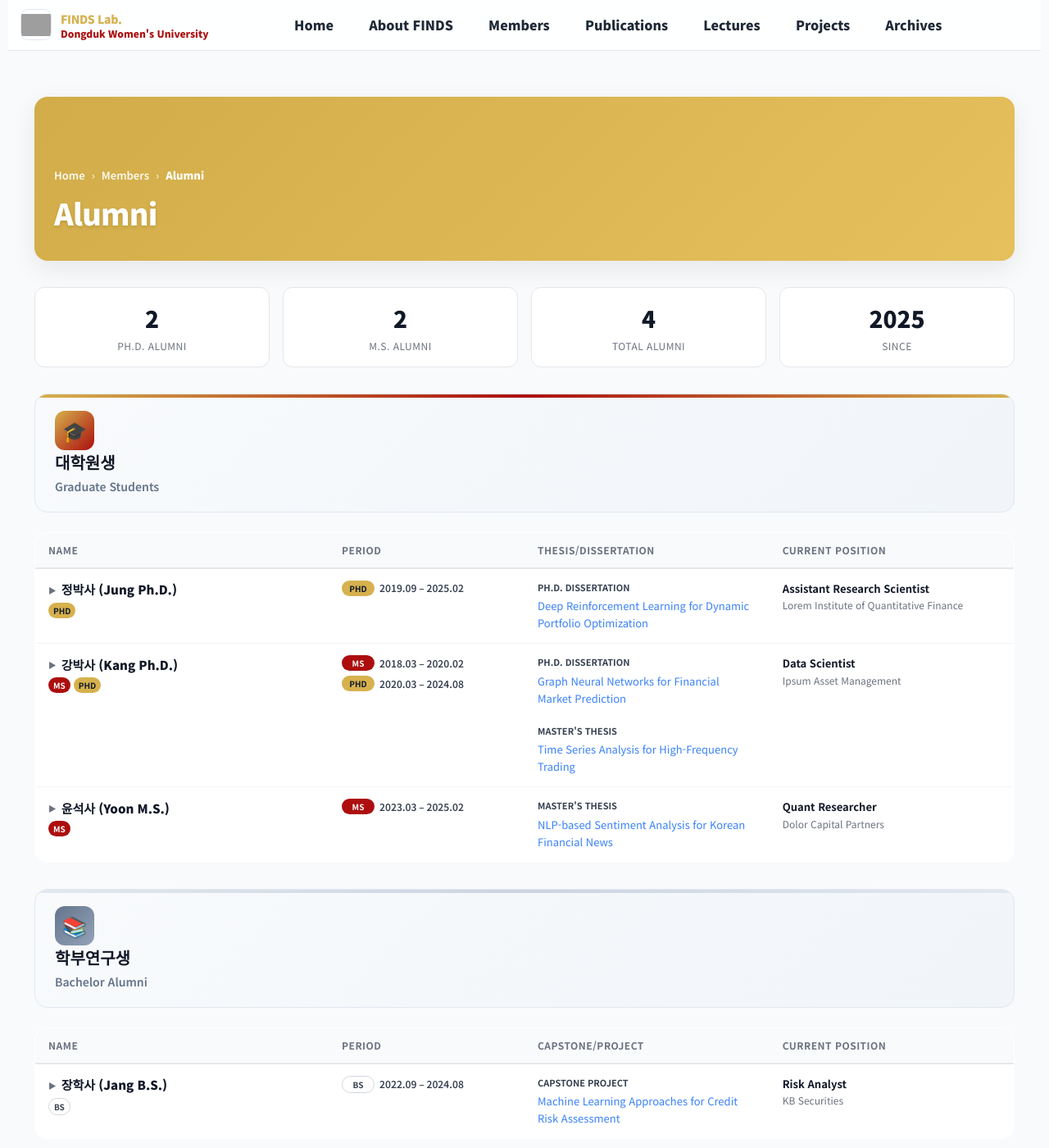
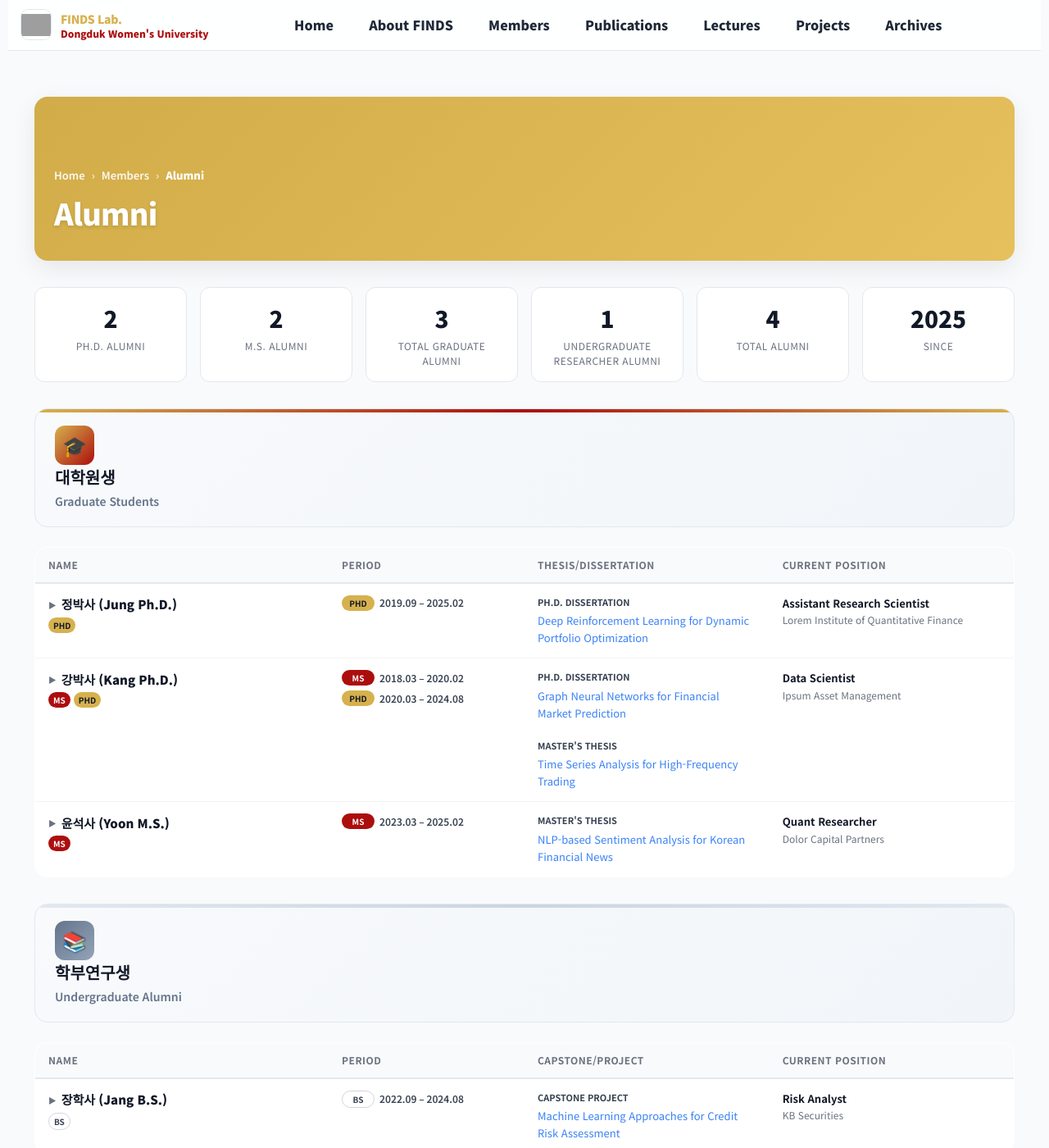
Before and after one commit to FinDS-Lab/site, a Jekyll site: the page built from members-alumni.html, in a window 1280 px wide and 1400 px high. Shown: the whole window at 82% size. Built offline with Jekyll 4.4.1, drawn with Linux system fonts in a browser that asks for light colours; nearby versions of some CDN libraries; grey boxes are pictures that could not be loaded.

Commit message:
Update members-alumni.html

```diff
--- a/members-alumni.html
+++ b/members-alumni.html
@@ -753,6 +753,14 @@ function generateDiamondNetwork() {
       <div class="stat-label">M.S. Alumni</div>
     </div>
     <div class="stat-card">
+      <div class="stat-number" id="gradCount">0</div>
+      <div class="stat-label">Total Graduate Alumni</div>
+    </div>
+    <div class="stat-card">
+      <div class="stat-number" id="undergradCount">0</div>
+      <div class="stat-label">Undergraduate Researcher Alumni</div>
+    </div>
+    <div class="stat-card">
       <div class="stat-number" id="totalCount">0</div>
       <div class="stat-label">Total Alumni</div>
     </div>
@@ -796,7 +804,7 @@ function generateDiamondNetwork() {
     <div class="section-icon undergraduate">📚</div>
     <div class="section-text">
       <div class="section-main-title">학부연구생</div>
-      <div class="section-subtitle">Bachelor Alumni</div>
+      <div class="section-subtitle">Undergraduate Alumni</div>
     </div>
   </div>
 
@@ -1130,20 +1138,21 @@ function calculateStats() {
   let phdCount = 0;
   let msCount = 0;
 
-  [...graduateAlumniData, ...undergradAlumniData].forEach(alum => {
-    if (alum.degrees.includes('phd')) {
-      phdCount++;
-    }
-    if (alum.degrees.includes('ms')) {
-      msCount++;
-    }
+  // Count degrees across *graduate* alumni only for PhD/MS tallies
+  graduateAlumniData.forEach(alum => {
+    if (alum.degrees.includes('phd')) phdCount++;
+    if (alum.degrees.includes('ms')) msCount++;
   });
 
-  const totalCount = graduateAlumniData.length + undergradAlumniData.length;
+  const gradCount = graduateAlumniData.length;          // Total Graduate Alumni
+  const undergradCount = undergradAlumniData.length;    // Undergraduate Researcher Alumni
+  const totalCount = gradCount + undergradCount;        // Total Alumni
 
   // Animate numbers
   animateNumber('phdCount', phdCount);
   animateNumber('msCount', msCount);
+  animateNumber('gradCount', gradCount);
+  animateNumber('undergradCount', undergradCount);
   animateNumber('totalCount', totalCount);
   document.getElementById('sinceYear').textContent = 2025;
 }
@@ -1151,7 +1160,7 @@ function calculateStats() {
 // Number animation
 function animateNumber(elementId, finalValue) {
   let current = 0;
-  const increment = Math.ceil(finalValue / 20);
+  const increment = Math.max(1, Math.ceil(finalValue / 20));
   const element = document.getElementById(elementId);
 
   const timer = setInterval(() => {
```
